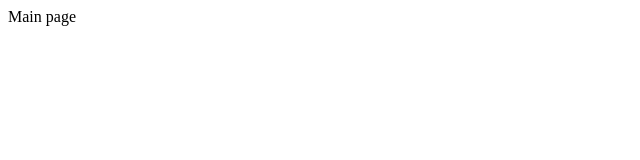
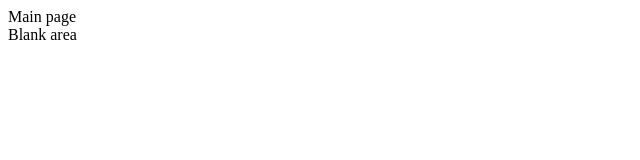
Before and after one commit to rememberkarl/test, a plain HTML site: page html/main.html in a window 1280 px wide. Shown: the full height of the page, 0-640 px from the left. Drawn offline with Linux system fonts and the light colour scheme.

Commit message:
Modified main.html.

```diff
--- a/html/main.html
+++ b/html/main.html
@@ -7,5 +7,6 @@
     </head>
     <body>
         <div>Main page</div>
+        <div>Blank area</div>
     </body>
 </html>
```
